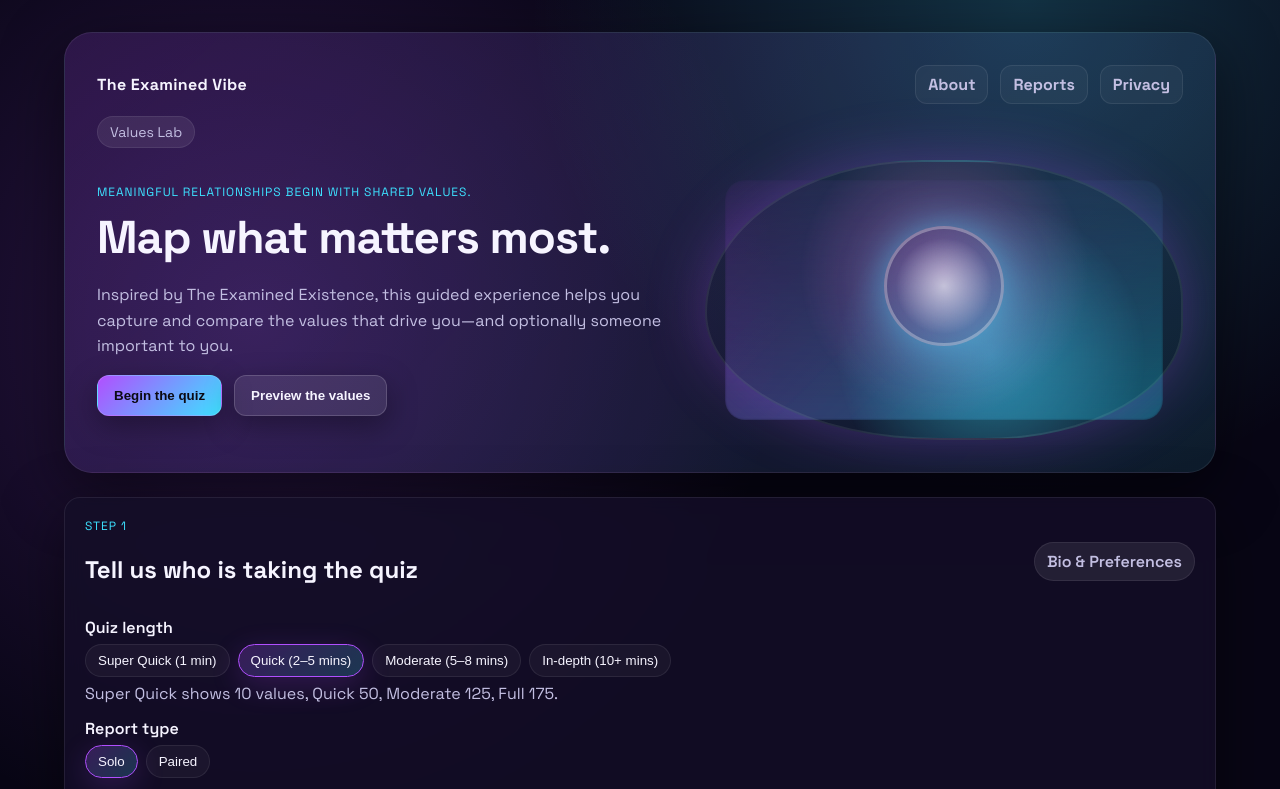
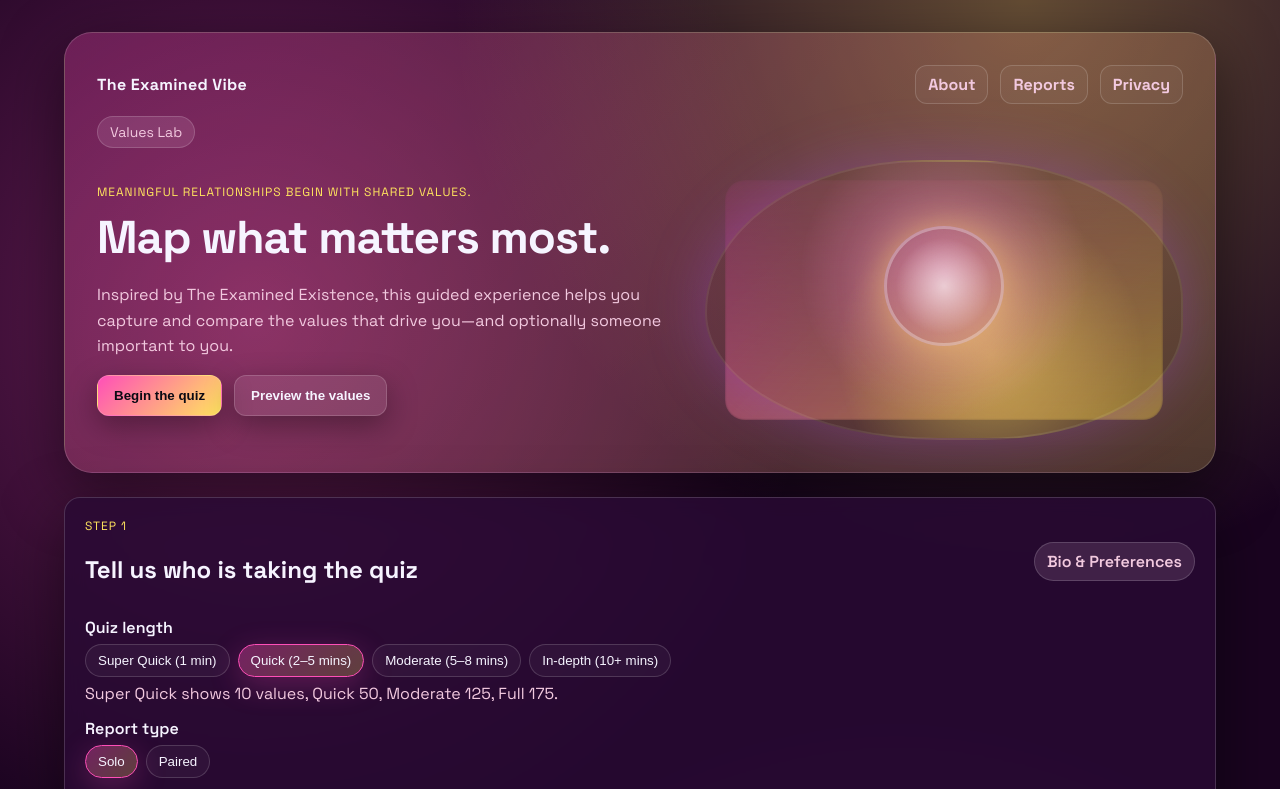
Before and after one commit to TheShanri/values, a website with bundled scripts: page public/index.html in a window 1280 px wide. Shown: the top 789 px of the page. Built offline with nearby package versions, Linux system fonts and the light colour scheme.

Commit message:
Revamp site palette with pink and yellow tones

```diff
--- a/public/styles.css
+++ b/public/styles.css
@@ -1,17 +1,19 @@
 :root {
-  --bg: #080615;
-  --card: rgba(20, 14, 40, 0.82);
-  --panel: rgba(255, 255, 255, 0.08);
+  --bg: #1a0420;
+  --card: rgba(41, 10, 52, 0.82);
+  --panel: rgba(255, 214, 245, 0.12);
   --text: #f6f4ff;
-  --muted: #c3bfe2;
-  --accent: #b14fff;
-  --accent-2: #3de1ff;
-  --accent-3: #ff7ae7;
+  --muted: #f2c9df;
+  --accent: #ff4fb8;
+  --accent-2: #ffe45e;
+  --accent-3: #ff8de1;
+  --pink: #ff4fb8;
+  --yellow: #ffe45e;
   --green: #3be286;
-  --blue: #5ba7ff;
-  --purple: #b14fff;
-  --gray: #7b7b90;
-  --border: rgba(255, 255, 255, 0.08);
+  --blue: #ffd86b;
+  --purple: #ff68cb;
+  --gray: #b87ea2;
+  --border: rgba(255, 255, 255, 0.16);
   --shadow: 0 20px 60px rgba(0, 0, 0, 0.5);
   --radius: 16px;
 }
@@ -24,8 +26,9 @@ body {
   margin: 0;
   min-height: 100vh;
   font-family: 'Space Grotesk', system-ui, -apple-system, sans-serif;
-  background: radial-gradient(circle at 20% 20%, rgba(177, 79, 255, 0.2), transparent 32%),
-    radial-gradient(circle at 80% 0%, rgba(61, 225, 255, 0.2), transparent 26%),
+  background: radial-gradient(circle at 20% 20%, rgba(255, 79, 184, 0.34), transparent 34%),
+    radial-gradient(circle at 80% 0%, rgba(255, 228, 94, 0.32), transparent 30%),
+    radial-gradient(circle at 70% 80%, rgba(255, 126, 209, 0.22), transparent 36%),
     var(--bg);
   color: var(--text);
 }
@@ -84,7 +87,7 @@ body {
 }
 
 .hero {
-  background: linear-gradient(135deg, rgba(177, 79, 255, 0.16), rgba(61, 225, 255, 0.1));
+  background: linear-gradient(135deg, rgba(255, 79, 184, 0.26), rgba(255, 228, 94, 0.2));
   border: 1px solid var(--border);
   padding: 32px;
   border-radius: 28px;
@@ -147,7 +150,7 @@ body {
 .neon-grid {
   position: absolute;
   inset: 20px;
-  background: linear-gradient(135deg, rgba(177, 79, 255, 0.3), rgba(61, 225, 255, 0.3));
+  background: linear-gradient(135deg, rgba(255, 79, 184, 0.42), rgba(255, 228, 94, 0.4));
   mask-image: linear-gradient(180deg, rgba(0, 0, 0, 0.2), black);
   border-radius: 20px;
   filter: blur(1px) saturate(130%);
@@ -171,8 +174,8 @@ body {
   margin: auto;
   width: 100%;
   height: 100%;
-  background: radial-gradient(circle at 50% 40%, rgba(255, 122, 231, 0.35), transparent 50%),
-    radial-gradient(circle at 60% 70%, rgba(61, 225, 255, 0.45), transparent 45%);
+  background: radial-gradient(circle at 50% 40%, rgba(255, 141, 225, 0.5), transparent 50%),
+    radial-gradient(circle at 60% 70%, rgba(255, 228, 94, 0.48), transparent 45%);
   border: 2px solid rgba(255, 255, 255, 0.08);
   border-radius: 50% 50% 46% 54% / 60% 55% 45% 50%;
   box-shadow: 0 0 60px rgba(177, 79, 255, 0.3);
@@ -187,7 +190,7 @@ body {
   transform: translate(-50%, -50%);
   border: 3px solid rgba(255, 255, 255, 0.3);
   border-radius: 50%;
-  box-shadow: 0 0 40px rgba(61, 225, 255, 0.5);
+  box-shadow: 0 0 40px rgba(255, 228, 94, 0.5);
   background: radial-gradient(circle at 50% 50%, rgba(255, 255, 255, 0.6), transparent 60%);
 }
 
@@ -342,8 +345,8 @@ button:focus-visible {
 
 .chip.selected {
   border-color: var(--accent);
-  background: linear-gradient(135deg, rgba(177, 79, 255, 0.24), rgba(61, 225, 255, 0.2));
-  box-shadow: 0 8px 30px rgba(177, 79, 255, 0.2);
+  background: linear-gradient(135deg, rgba(255, 79, 184, 0.35), rgba(255, 228, 94, 0.25));
+  box-shadow: 0 8px 30px rgba(255, 79, 184, 0.25);
 }
 
 .primary,
@@ -372,9 +375,9 @@ button:focus-visible {
 
 .ghost.selected {
   border-color: var(--accent);
-  background: linear-gradient(135deg, rgba(177, 79, 255, 0.18), rgba(61, 225, 255, 0.16));
+  background: linear-gradient(135deg, rgba(255, 79, 184, 0.26), rgba(255, 228, 94, 0.24));
   color: var(--text);
-  box-shadow: 0 8px 30px rgba(61, 225, 255, 0.2);
+  box-shadow: 0 8px 30px rgba(255, 228, 94, 0.22);
 }
 
 @keyframes glow {
@@ -563,7 +566,7 @@ button:focus-visible {
   position: fixed;
   right: 22px;
   bottom: 22px;
-  background: linear-gradient(135deg, rgba(177, 79, 255, 0.3), rgba(61, 225, 255, 0.28));
+  background: linear-gradient(135deg, rgba(255, 79, 184, 0.38), rgba(255, 228, 94, 0.34));
   border: 1px solid rgba(255, 255, 255, 0.24);
   color: var(--text);
   padding: 14px 18px;
@@ -610,7 +613,7 @@ button:focus-visible {
 
 .modal-card {
   width: min(480px, 100%);
-  box-shadow: 0 10px 50px rgba(0, 0, 0, 0.35), 0 0 0 1px rgba(61, 225, 255, 0.25);
+  box-shadow: 0 10px 50px rgba(0, 0, 0, 0.35), 0 0 0 1px rgba(255, 228, 94, 0.35);
   border: 1px solid rgba(255, 255, 255, 0.16);
 }
 
@@ -645,7 +648,7 @@ button:focus-visible {
   border-radius: 50%;
   border: 6px solid rgba(255, 255, 255, 0.12);
   border-top-color: var(--accent-2);
-  box-shadow: 0 0 30px rgba(61, 225, 255, 0.3);
+  box-shadow: 0 0 30px rgba(255, 228, 94, 0.36);
   animation: spin 1s linear infinite;
 }
 
@@ -685,7 +688,7 @@ button:focus-visible {
   padding: 28px;
   border: 1px solid var(--border);
   border-radius: 20px;
-  background: linear-gradient(135deg, rgba(255, 255, 255, 0.02), rgba(177, 79, 255, 0.05));
+  background: linear-gradient(135deg, rgba(255, 79, 184, 0.12), rgba(255, 228, 94, 0.1));
   display: flex;
   flex-direction: column;
   gap: 18px;
```
